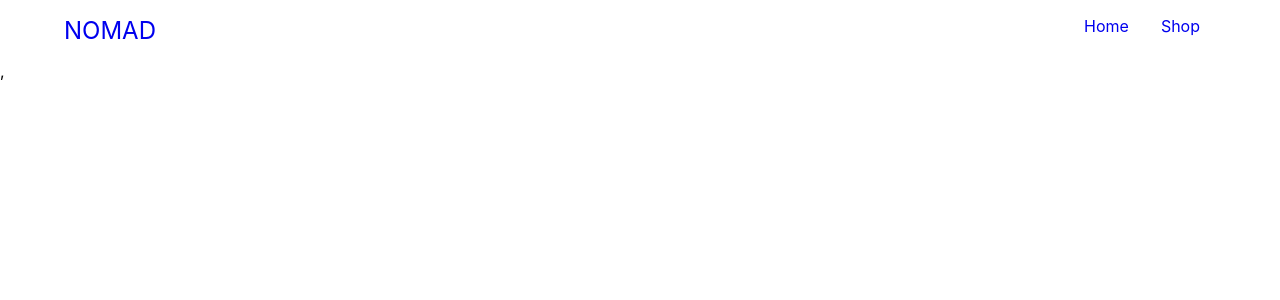
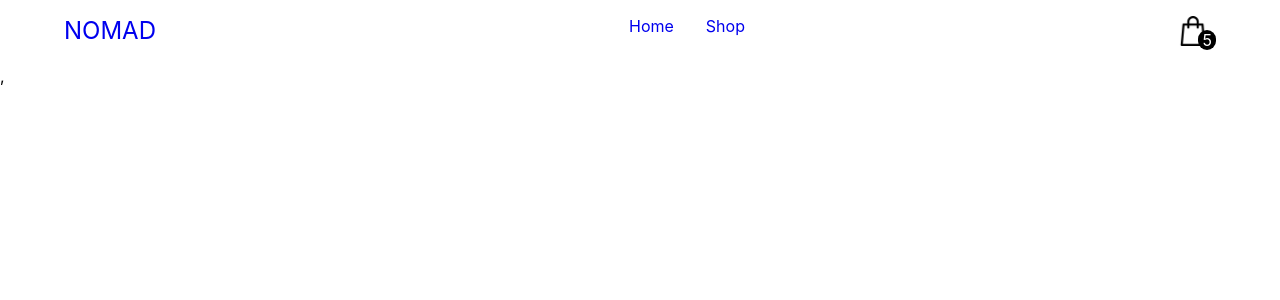
Before and after one commit to edward-hong/stripe-masterclass, a React (Create React App) app in the folder react-ecommerce/: page / in a window 1280 px wide. Shown: the top 300 px of the page. Built offline with nearby package versions, Linux system fonts and the light colour scheme.

Commit message:
S02L09 Cart Icon

```diff
--- /dev/null
+++ b/react-ecommerce/src/components/cart-icon/cart-icon.jsx
@@ -0,0 +1,11 @@
+import shoppingBag from '../../assets/shopping-bag.png'
+import './cart-icon.styles.scss'
+
+const CartIcon = () => (
+	<div className="cart-container">
+		<img src={shoppingBag} alt="shopping-cart-icon" />
+		<span className="cart-count"> 5 </span>
+	</div>
+)
+
+export default CartIcon
--- /dev/null
+++ b/react-ecommerce/src/components/cart-icon/cart-icon.styles.scss
@@ -0,0 +1,16 @@
+.cart-container {
+  margin-left: auto;
+  cursor: pointer;
+
+  img {
+    width: 30px;
+  }
+
+  .cart-count {
+    margin-left: -10px;
+    background-color: black;
+    color: white;
+    padding-right: 4px;
+    border-radius: 10px;
+  }
+}
--- a/react-ecommerce/src/components/header/header.jsx
+++ b/react-ecommerce/src/components/header/header.jsx
@@ -1,5 +1,6 @@
 import { Link } from 'react-router-dom'
 
+import CartIcon from '../cart-icon/cart-icon'
 import './header.styles.scss'
 
 const Header = () => (
@@ -15,6 +16,7 @@
 				<Link to="/shop">Shop</Link>
 			</li>
 		</ul>
+		<CartIcon />
 	</nav>
 )
 
```
Also changed, not shown: react-ecommerce/src/assets/shopping-bag.png (added).
